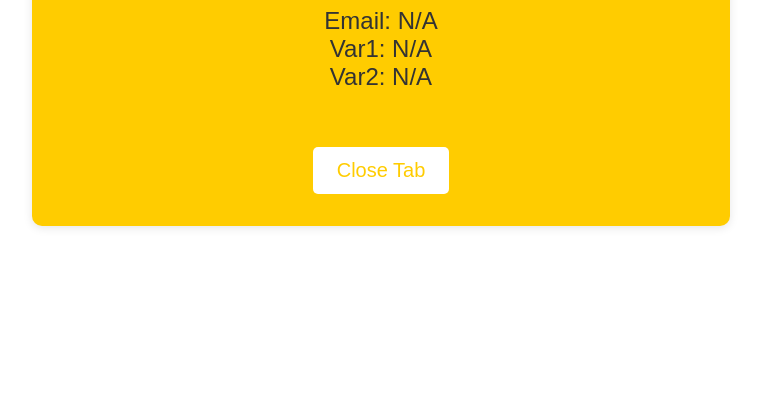
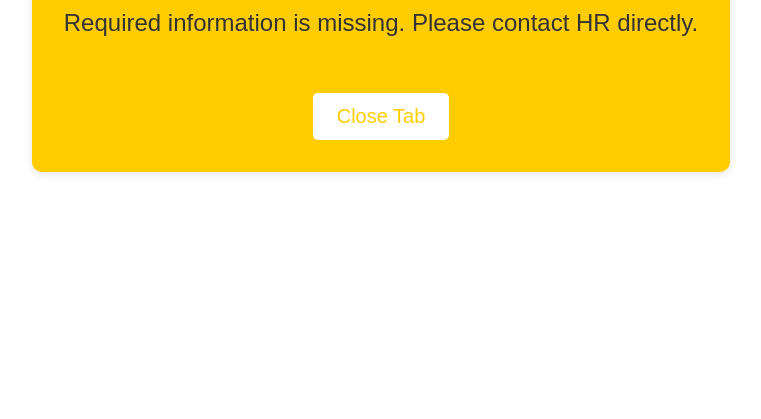
Before and after one commit to emeadiscita360/bonusapp_a360, a website: page index.html in a window 1280 px wide. Shown: the part 381-800 px from the top of the page, without its empty margins (259-1020 px from the left). Drawn offline with Linux system fonts and the light colour scheme.

Commit message:
index.html corrected

```diff
--- a/index.html
+++ b/index.html
@@ -77,6 +77,7 @@
     <script>
         function getQueryParam(param) {
             const urlParams = new URLSearchParams(window.location.search);
+
             return urlParams.get(param);
         }
 
@@ -124,7 +125,7 @@
             }
         }
 
-        paramDebug.innerHTML = `Email: ${email || "N/A"}<br>Var1: ${var1 || "N/A"}<br>Var2: ${var2 || "N/A"}`;
+        /*paramDebug.innerHTML = `Email: ${email || "N/A"}<br>Var1: ${var1 || "N/A"}<br>Var2: ${var2 || "N/A"}`;*/
 
         closeBtn.addEventListener('click', function () {
             window.close();
```
